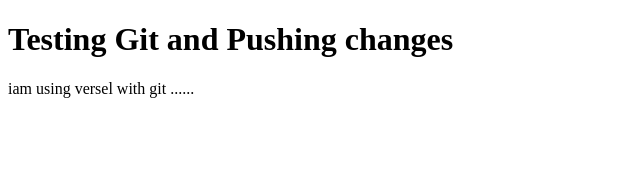
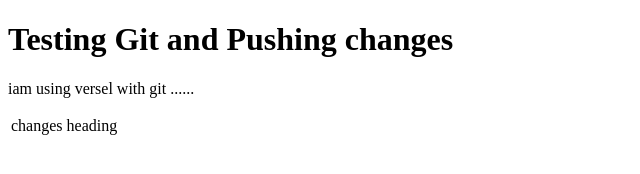
Before and after one commit to adarshasr/test-git, a plain HTML site: page index.html in a window 1280 px wide. Shown: the whole page, without its empty margins (0-640 px from the left). Drawn offline with Linux system fonts and the light colour scheme.

Commit message:
add label

```diff
--- a/index.html
+++ b/index.html
@@ -12,5 +12,12 @@
     <p>
         iam using versel with git ......
     </p>
+    <table>
+        <tr>
+            <td>
+                <label>changes heading</label>
+            </td>
+        </tr>
+    </table>
 </body>
 </html>
```
